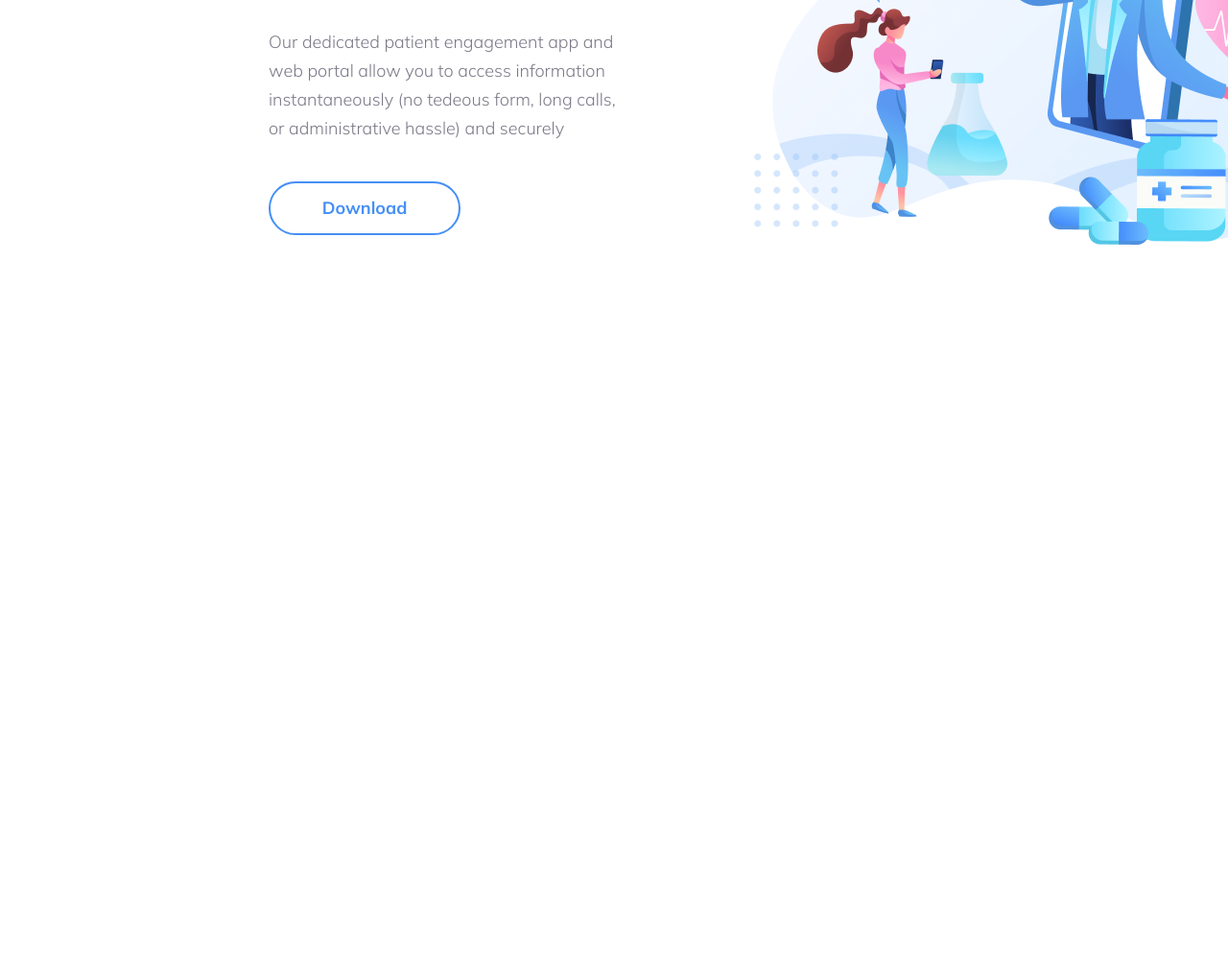
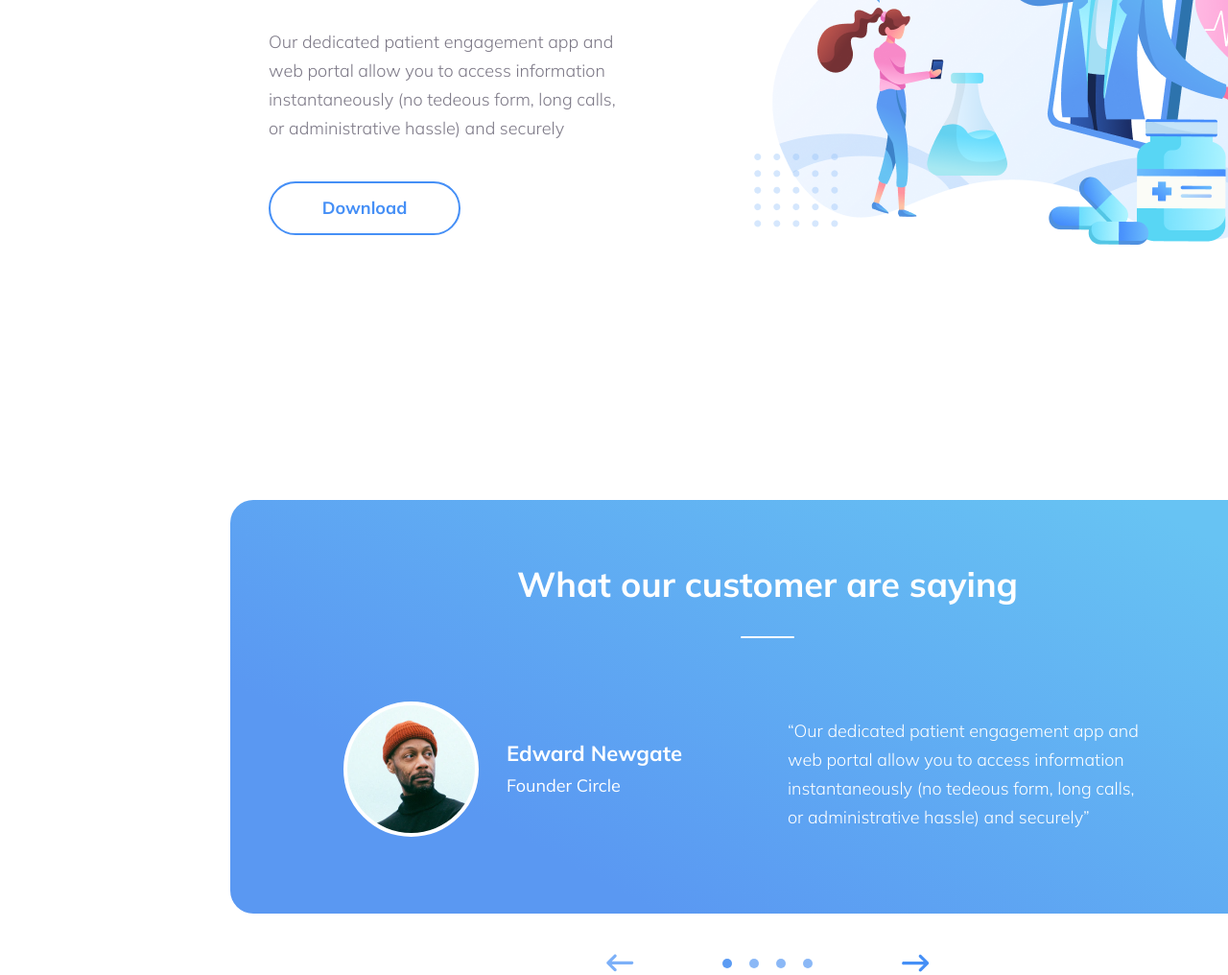
Before and after one commit to GVal98/trafalgar-landing, a website built with webpack: page src/index.html in a window 1280 px wide. Shown: the part 3239-4255 px from the top of the page at 96% size. Before the commit the page ends 3494 px from the top, so only its background shows below. Built offline with nearby package versions, Linux system fonts and the light colour scheme.

Commit message:
feat: reviews

```diff
--- a/src/index.html
+++ b/src/index.html
@@ -157,6 +157,58 @@
         </div>
         <img src="img/apps__img.png" alt="" class="apps__img" />
       </section>
+      <section class="reviews">
+        <div class="reviews__box">
+          <div class="subheading subheading--light">
+            <h2 class="subheading__text">What our customer are saying</h2>
+            <hr class="subheading__line" />
+          </div>
+          <div class="reviews__content">
+            <img
+              src="img/reviews__img.png"
+              alt="Person photo"
+              class="reviews__photo"
+            />
+            <div class="reviews__person">
+              <div class="reviews__name">Edward Newgate</div>
+              <div class="reviews__description">Founder Circle</div>
+            </div>
+            <p class="reviews__text primary-text">
+              “Our dedicated patient engagement app and web portal allow you to
+              access information instantaneously (no tedeous form, long calls,
+              or administrative hassle) and securely”
+            </p>
+          </div>
+        </div>
+        <div class="reviews__navigation">
+          <button class="reviews__selector reviews__selector--disabled">
+            <img src="img/back-arrow.svg" alt="Back arrow" />
+          </button>
+          <div class="reviews__selection">
+            <button
+              class="
+                reviews__selector
+                reviews__selector--active
+                reviews__selector--disabled
+              "
+            >
+              <img src="img/review__selector.svg" alt="Page selector" />
+            </button>
+            <button class="reviews__selector">
+              <img src="img/review__selector.svg" alt="Page selector" />
+            </button>
+            <button class="reviews__selector">
+              <img src="img/review__selector.svg" alt="Page selector" />
+            </button>
+            <button class="reviews__selector">
+              <img src="img/review__selector.svg" alt="Page selector" />
+            </button>
+          </div>
+          <button class="reviews__selector reviews__selector--active">
+            <img src="img/forward-arrow.svg" alt="Forward arrow" />
+          </button>
+        </div>
+      </section>
     </main>
   </body>
 </html>
--- a/src/sass/components/_subheading.scss
+++ b/src/sass/components/_subheading.scss
@@ -21,4 +21,12 @@
   &--left {
     align-items: flex-start;
   }
+
+  &--light {
+    color: $primary-color-3;
+
+    .subheading__line {
+      background-color: $primary-color-3;
+    }
+  }
 }
--- /dev/null
+++ b/src/sass/layout/_reviews.scss
@@ -0,0 +1,94 @@
+.reviews {
+  width: 112rem;
+  display: flex;
+  flex-direction: column;
+  align-items: center;
+  margin-top: 26.6rem;
+
+  &__box {
+    width: 100%;
+    padding-top: 6rem;
+    padding-bottom: 8rem;
+    display: flex;
+    flex-direction: column;
+    background: linear-gradient(
+      208.18deg,
+      $accent-color-1-light 9.05%,
+      #5a98f2 76.74%
+    );
+    border-radius: 2.4rem;
+  }
+
+  &__content {
+    display: flex;
+    margin-top: 6.6rem;
+    align-items: center;
+  }
+
+  &__photo {
+    margin-left: 11.8rem;
+    background-color: $primary-color-3;
+    border: solid 0.4rem $primary-color-3;
+    border-radius: 50%;
+    margin-right: 2.9rem;
+  }
+
+  &__person {
+    display: flex;
+    flex-direction: column;
+  }
+
+  &__name {
+    color: $primary-color-3;
+    font-weight: 700;
+    font-size: 2.2rem;
+    line-height: 3.4rem;
+  }
+
+  &__description {
+    color: $primary-color-3;
+    font-size: 1.8rem;
+    line-height: 3.4rem;
+  }
+
+  &__text {
+    color: $primary-color-3;
+    width: 38rem;
+    margin-left: 11rem;
+    margin-top: 1rem;
+  }
+
+  &__navigation {
+    width: 33.7rem;
+    margin-top: 4.2rem;
+    display: flex;
+    align-items: center;
+    justify-content: space-between;
+  }
+
+  &__selector {
+    background-color: transparent;
+    border: none;
+    opacity: 0.7;
+    cursor: pointer;
+
+    &:hover,
+    &--active {
+      opacity: 1;
+    }
+
+    &--disabled {
+      cursor: default;
+
+      &:hover {
+        opacity: 0.7;
+      }
+    }
+  }
+
+  &__selection {
+    width: 9.4rem;
+    display: flex;
+    justify-content: space-between;
+  }
+}
--- a/src/sass/main.scss
+++ b/src/sass/main.scss
@@ -12,3 +12,4 @@
 @import './layout/services';
 @import './layout/providers';
 @import './layout/apps';
+@import './layout/reviews';
```
Also changed, not shown: src/img/back-arrow.svg (added), src/img/forward-arrow.svg (added), src/img/review__selector.svg (added), src/img/reviews__img.png (added).
